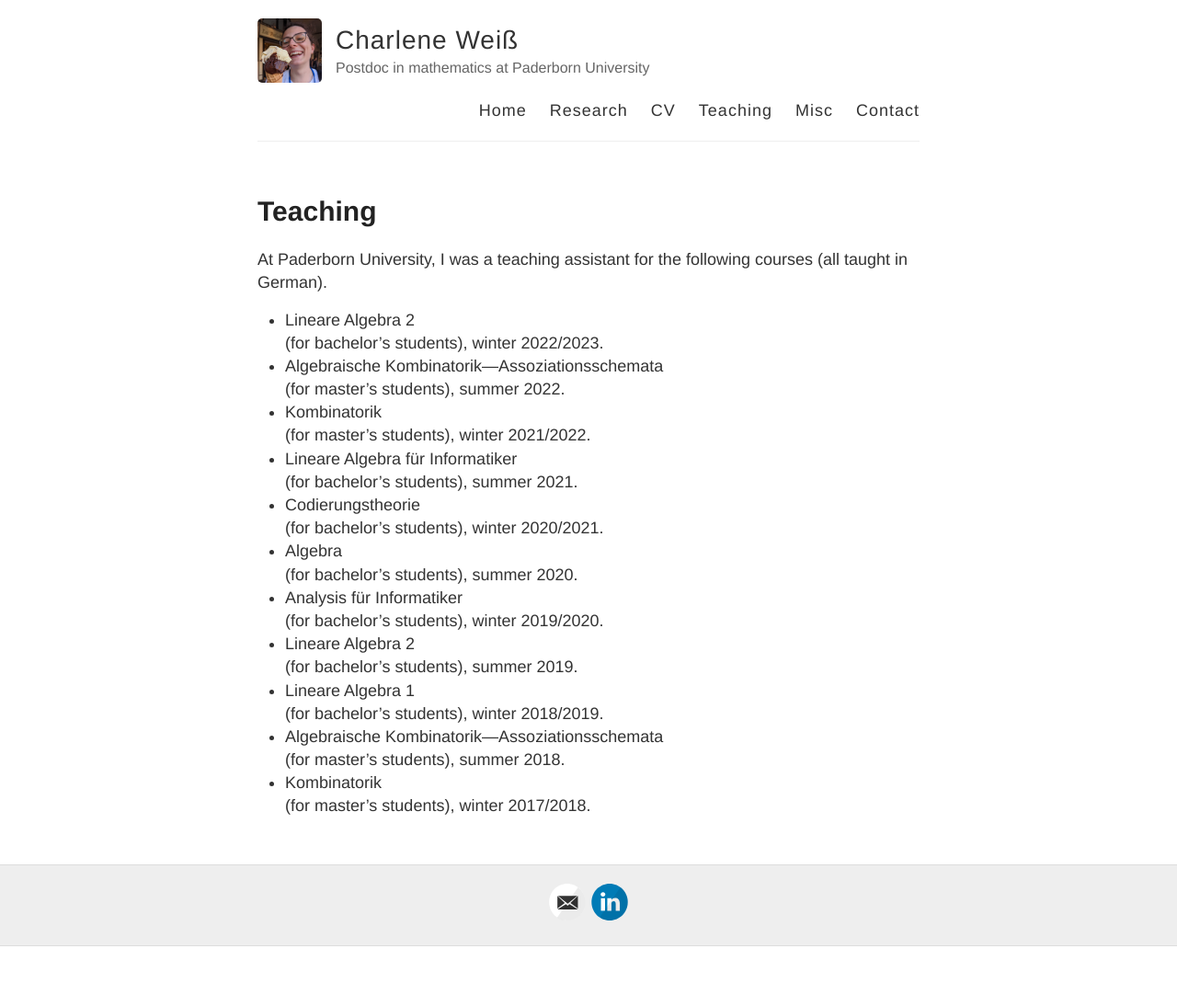
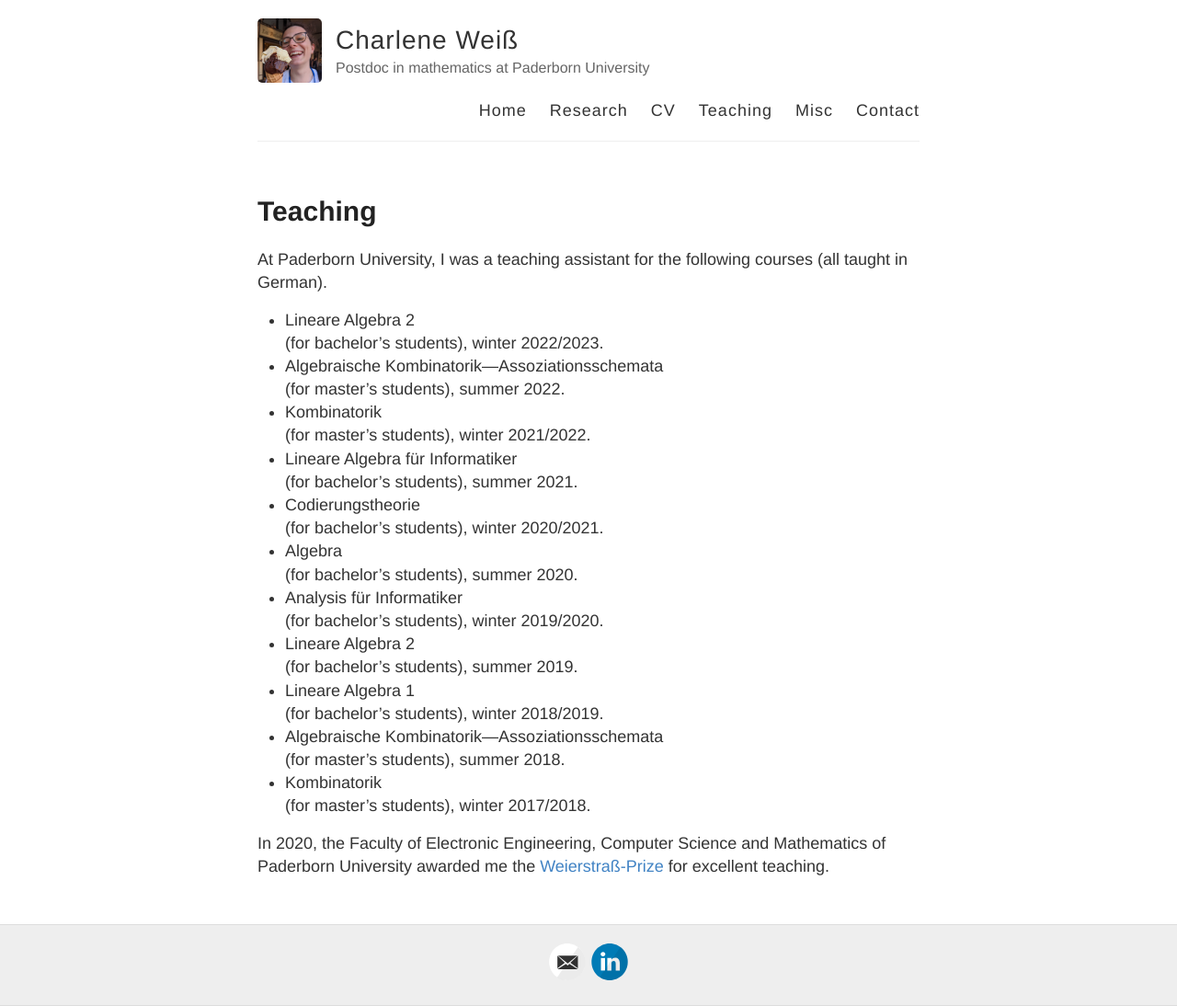
Before and after one commit to charleneweiss/charleneweiss.github.io, a Jekyll site: the page built from teaching.md, in a window 1280 px wide. Shown: the whole page at 92% size. Built offline with Jekyll 4.4.1, drawn with Linux system fonts in a browser that asks for light colours; before the commit the page ends 1029 px from its top, so only the background shows below that.

Commit message:
Update teaching.md

```diff
--- a/teaching.md
+++ b/teaching.md
@@ -28,3 +28,5 @@ At Paderborn University, I was a teaching assistant for the following courses (a
   (for master's students), summer 2018.
 - Kombinatorik\
   (for master's students), winter 2017/2018.
+
+In 2020, the Faculty of Electronic Engineering, Computer Science and Mathematics of Paderborn University awarded me the [Weierstraß-Prize](https://www.eim.uni-paderborn.de/en/faculty/courses-of-study/studies/weierstrass-prize) for excellent teaching.
```
